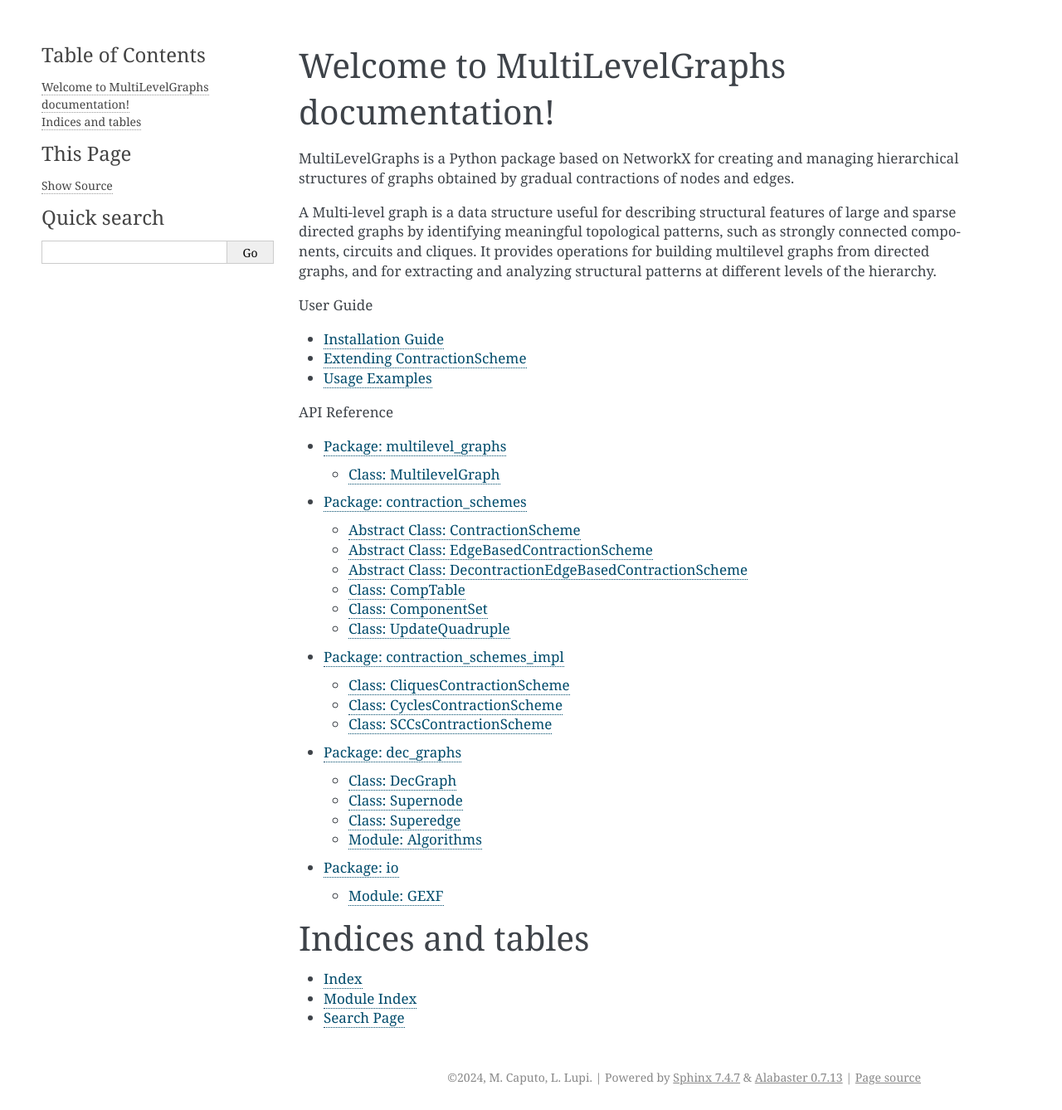
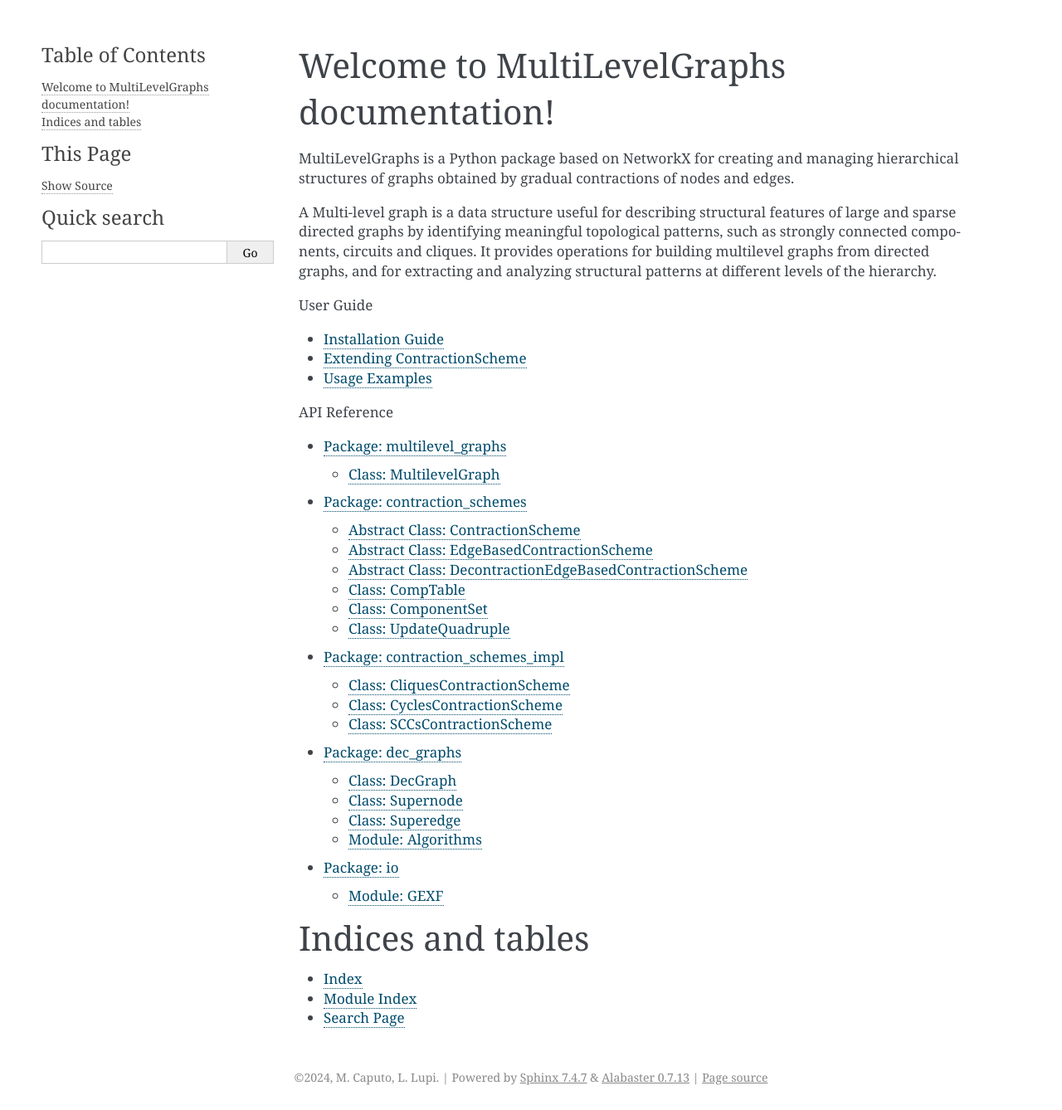
Before and after one commit to marco-caputo/multilevel-graphs, a Sphinx documentation site: the page built from docs/source/index.rst, in a window 1280 px wide. Shown: the whole page at 83% size. Built offline with Sphinx 7.4.7, drawn with Linux system fonts in a browser that asks for light colours.

Commit message:
Minor changes to docs

```diff
--- a/docs/source/_static/custom.css
+++ b/docs/source/_static/custom.css
@@ -25,3 +25,8 @@ div.document {
 div.body {
     width: 1200px;
 }
+
+div.footer {
+    width: 1200px;
+    text-align: center;
+}
```
Also changed, not shown: docs/requirements.txt (+49 -0 lines), 1 other file.
